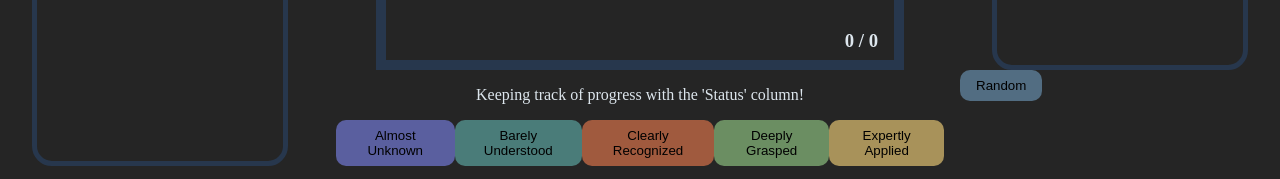
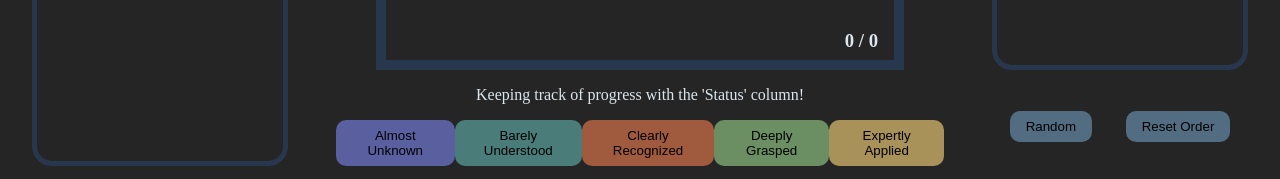
Before and after one commit to beatrixvv/excel-to-flashcard, a React (Create React App) app: page / in a window 1280 px wide. Shown: the part 618-797 px from the top of the page. Built offline with nearby package versions, Linux system fonts and the light colour scheme.

Commit message:
Added "Reset Order" feature

```diff
--- a/src/App.js
+++ b/src/App.js
@@ -218,6 +218,13 @@ function App() {
     setIndex(0);
   }
 
+  function resetOrder() {
+    resetSort();
+    setRandom(false);
+    setSort(true);
+    setIndex(0);
+  }
+
   // Helper functions
   function toggleHeader(setter) {
     return (header) => {
@@ -410,9 +417,12 @@ function App() {
           progressHeader={PROGRESS_HEADER}
           handleProgressChange={handleProgressChange}
         />
-        <div className="random">
+        <div className="order">
           <button className="rectangle-button" onClick={randomFlashcard}>
             Random
+          </button>
+          <button className="rectangle-button" onClick={resetOrder}>
+            Reset Order
           </button>
         </div>
       </div>
```
